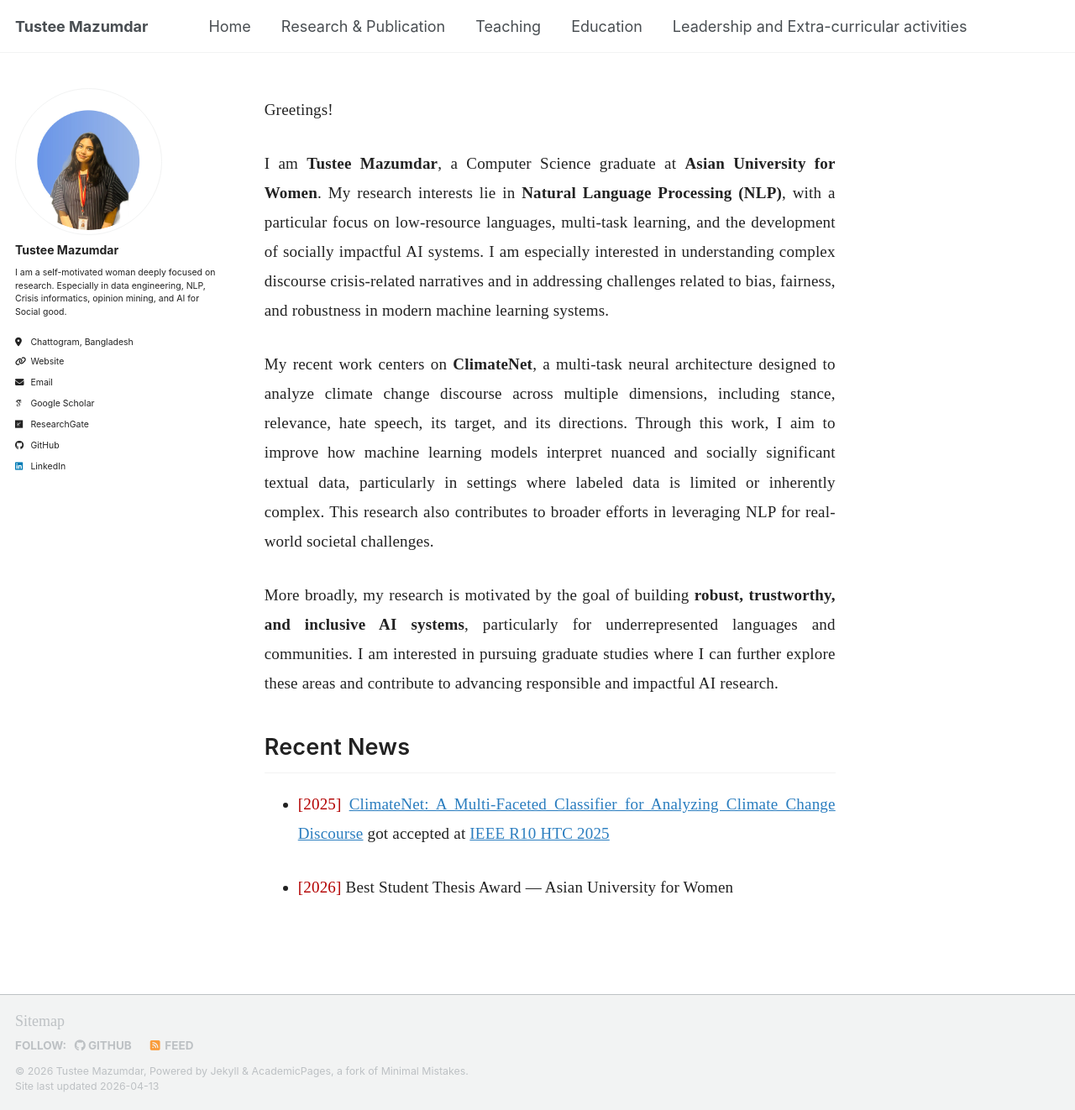
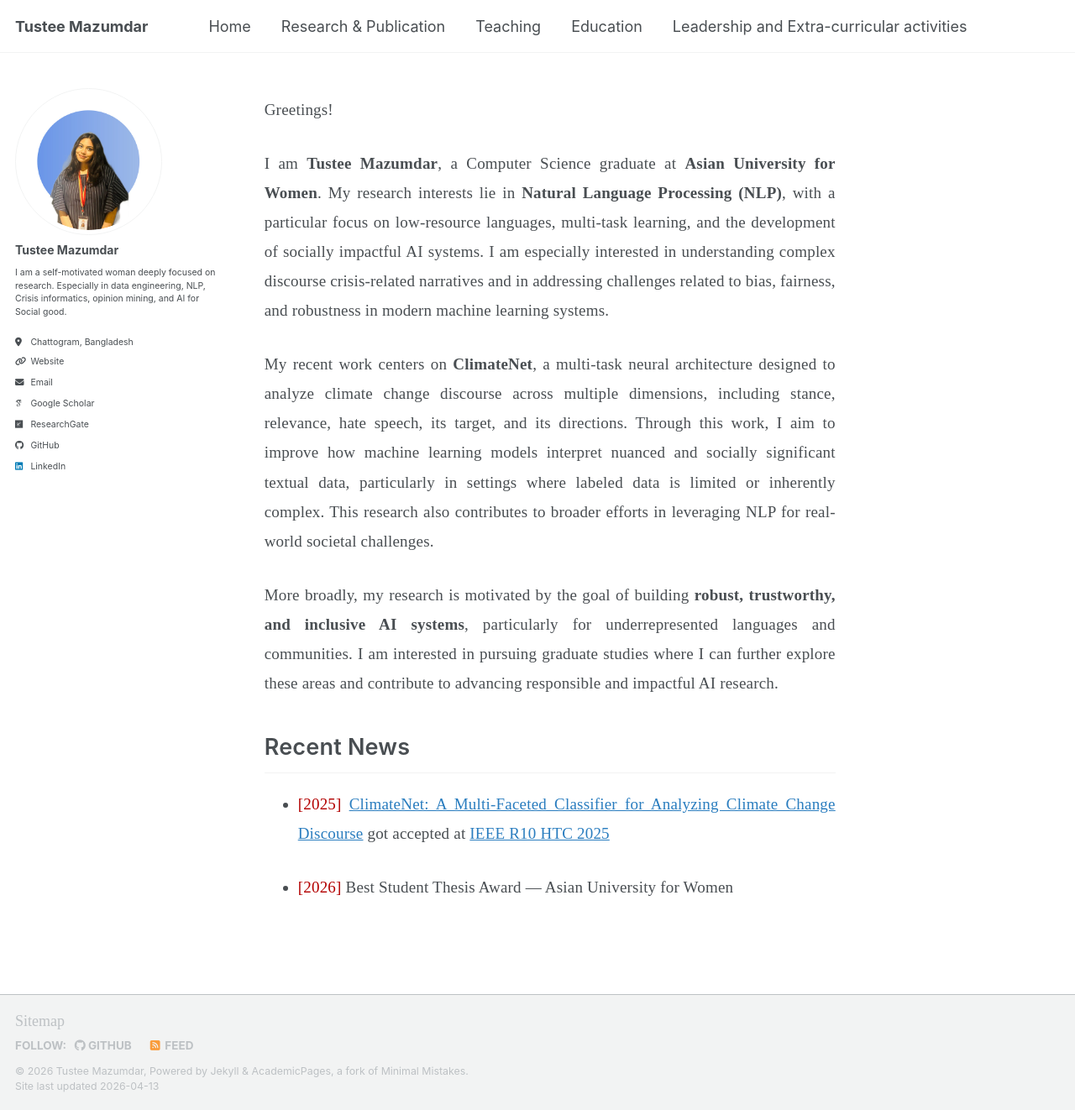
Before and after one commit to TusteeMazumdar/TusteeMazumdar.github.io, a Jekyll site: the page built from _pages/about.md, in a window 1280 px wide and 1322 px high. Shown: the whole window at 84% size. Built offline with Jekyll 4.4.1, drawn with Linux system fonts in a browser that asks for light colours; some web fonts are replaced; a script bundle is joined from its source files by our own code; library files that are not in the unit come from our copies.

Commit message:
Update _syntax.scss

```diff
--- a/_sass/_syntax.scss
+++ b/_sass/_syntax.scss
@@ -76,35 +76,3 @@
 .archive {
   max-width: 700px;
 }
-
-/* =========================================================
-   FORCE LIGHT THEME (DISABLE DARK MODE COMPLETELY)
-   ========================================================= */
-
-/* Force white background everywhere */
-html,
-body,
-.page,
-.page__content,
-.sidebar,
-.masthead,
-.archive {
-  background-color: #ffffff !important;
-  color: #222 !important;
-}
-
-/* Kill dark-mode overrides */
-html[data-theme="dark"],
-body[data-theme="dark"] {
-  background-color: #ffffff !important;
-  color: #222 !important;
-}
-
-/* Prevent OS-based dark mode */
-@media (prefers-color-scheme: dark) {
-  html,
-  body {
-    background-color: #ffffff !important;
-    color: #222 !important;
-  }
-}
```
